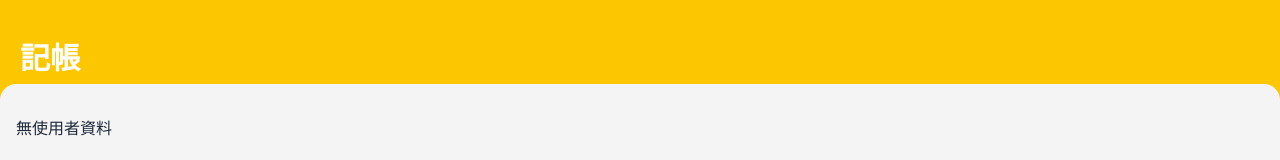
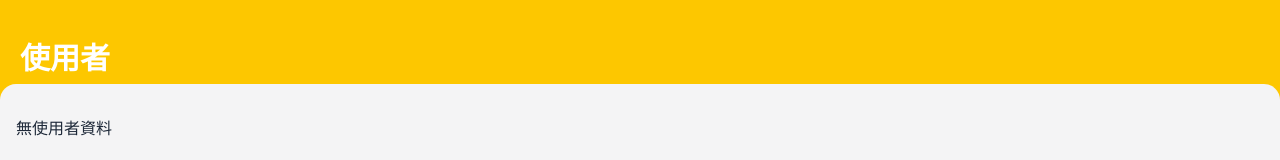
Before and after one commit to yinghautsai68/BXpense, a React (Vite) app in the folder frontend/: page /profile in a window 1280 px wide. Shown: the top 160 px of the page. Built offline with nearby package versions, Linux system fonts and the light colour scheme.

Commit message:
feat: make Layout title dynamic via props

```diff
--- a/frontend/src/App.tsx
+++ b/frontend/src/App.tsx
@@ -25,17 +25,17 @@ const App = () => {
         <Route path='/' element={<Navigate to='/login'></Navigate>}></Route>
         <Route path='/login' element={<Login></Login>}></Route>
         <Route path='/register' element={<Register></Register>}></Route>
-        <Route path='/records' element={<Layout><Records /></Layout>}></Route>
+        <Route path='/records' element={<Layout title="紀錄"><Records /></Layout>}></Route>
         <Route path='/records/new' element={<RecordForm />}></Route>
         <Route path='/records/:id' element={<DetailLayout title="檢視紀錄"><Record /></DetailLayout>}></Route>
         <Route path='/records/:id/edit' element={<RecordForm />}></Route>
-        <Route path='/analysis' element={<Layout><Analysis></Analysis></Layout>}></Route>
+        <Route path='/analysis' element={<Layout title="分析"><Analysis></Analysis></Layout>}></Route>
 
-        <Route path='/accounts' element={<Layout><Accounts /> </Layout>}></Route>
+        <Route path='/accounts' element={<Layout title="帳戶"><Accounts /> </Layout>}></Route>
         <Route path='/accounts/new' element={<DetailLayout title="新增帳戶"><NewAccount /></DetailLayout>}></Route>
         <Route path='/accounts/:id' element={<Account />}></Route>
 
-        <Route path='/profile' element={<Layout><Profile></Profile></Layout>}></Route>
+        <Route path='/profile' element={<Layout title="使用者"><Profile></Profile></Layout>}></Route>
         <Route path='/categories' element={<DetailLayout title="類別自定義"><Categories /></DetailLayout>}></Route>
       </Routes>
     </>
--- a/frontend/src/layout/Layout.tsx
+++ b/frontend/src/layout/Layout.tsx
@@ -3,12 +3,13 @@ import { Title } from '../components/Typography'
 import { NavLink } from 'react-router-dom'
 
 type LayoutProps = {
+    title: string,
     children: React.ReactNode
 }
-const Layout = ({ children }: LayoutProps) => {
+const Layout = ({ title, children }: LayoutProps) => {
     return (
         <div className='flex flex-col gap-2 pt-10 pb-10 bg-yellow-400'>
-            <Title className='pl-5 text-white'>記帳</Title>
+            <Title className='pl-5 text-white'>{title}</Title>
             <div className='flex flex-col gap-4 w-full min-h-screen    px-4 pt-8 pb-25 bg-zinc-100 rounded-t-2xl text-gray-800'>
                 {children}
                 <div className='fixed left-0 bottom-0  flex flex-row justify-between items-center w-full px-5 py-5 bg-white'>
```
